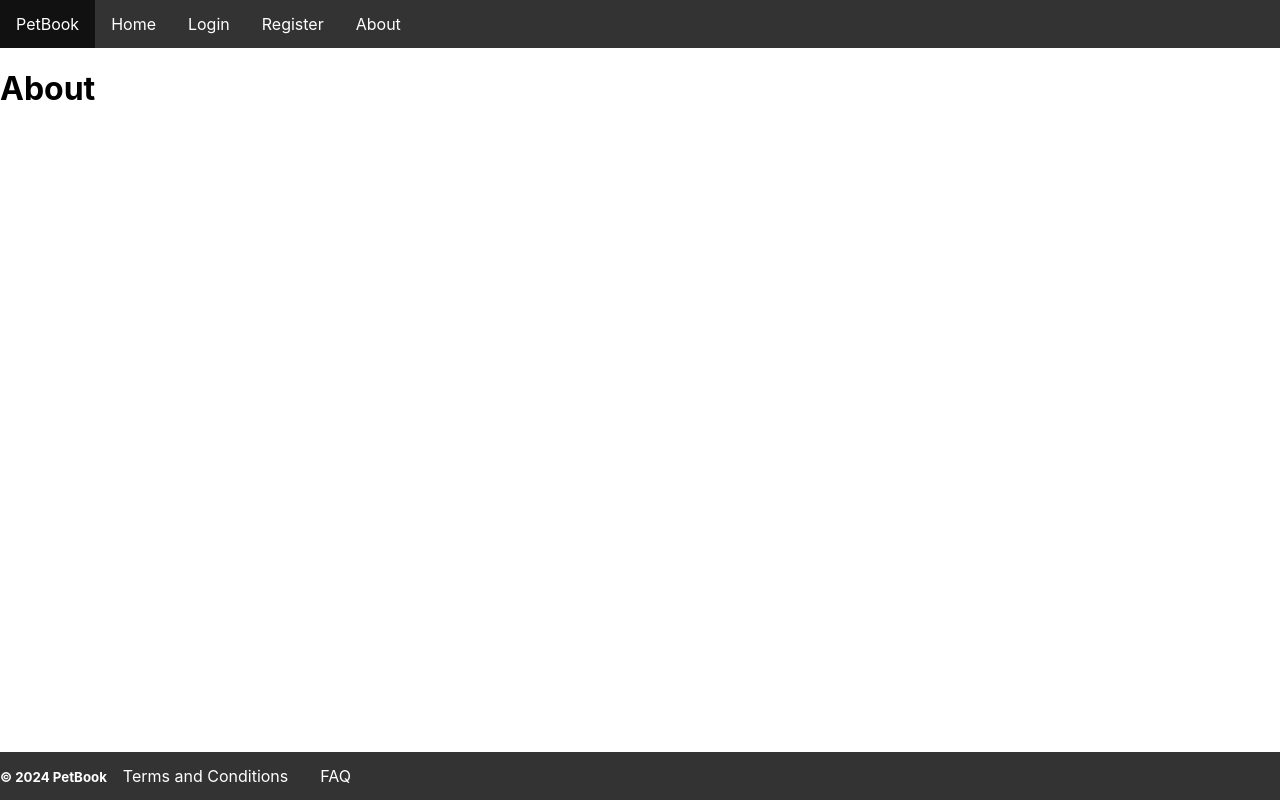
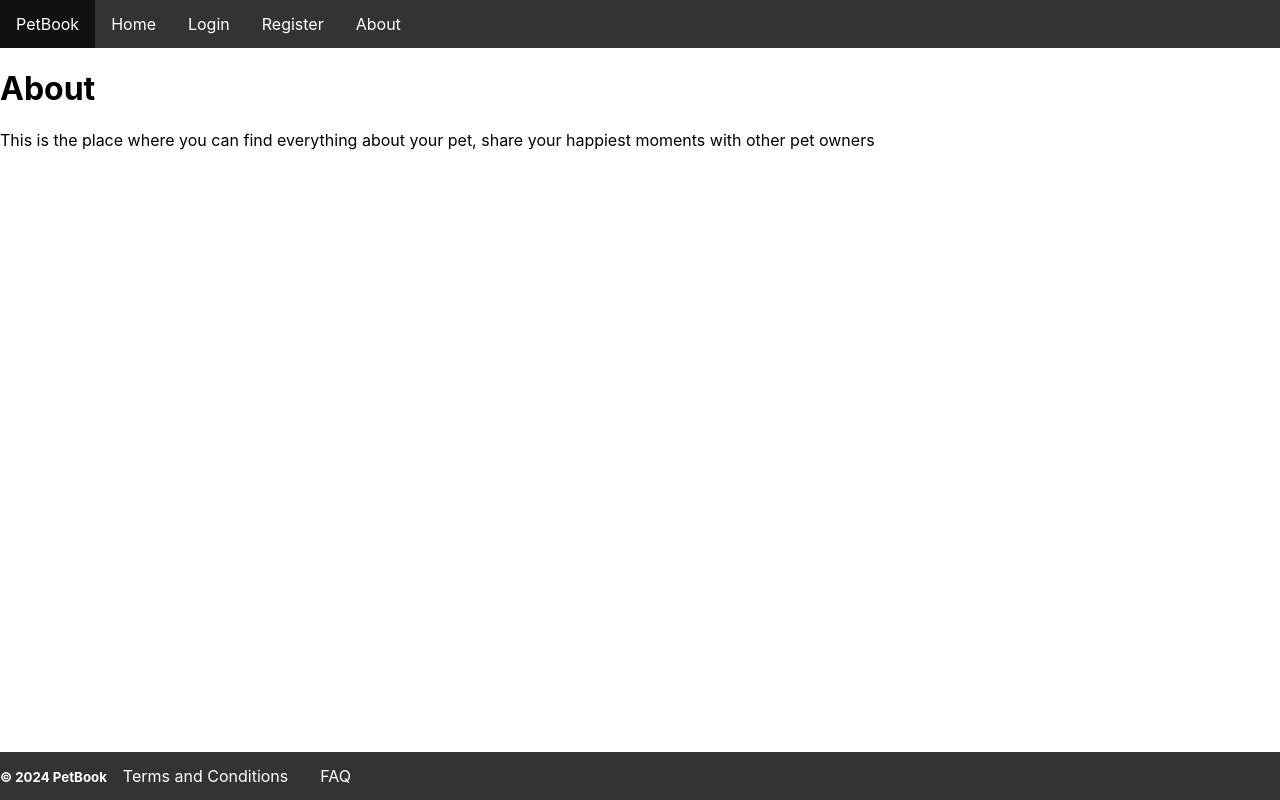
Before and after one commit to EmilPopovski24/PetBook, a React (Create React App) app in the folder petbookclient/: page /about in a window 1280 px wide. Built offline with nearby package versions, Linux system fonts and the light colour scheme; no server answers.

Commit message:
Update About.js

```diff
--- a/petbookclient/src/components/About/About.js
+++ b/petbookclient/src/components/About/About.js
@@ -2,6 +2,11 @@
 
 export const About = () => {
     return (
+        <>
         <h1>About</h1>
+        <p>This is the place where you can find everything about your pet,
+            share your happiest moments with other pet owners
+        </p>
+        </>
     )
 }
```
